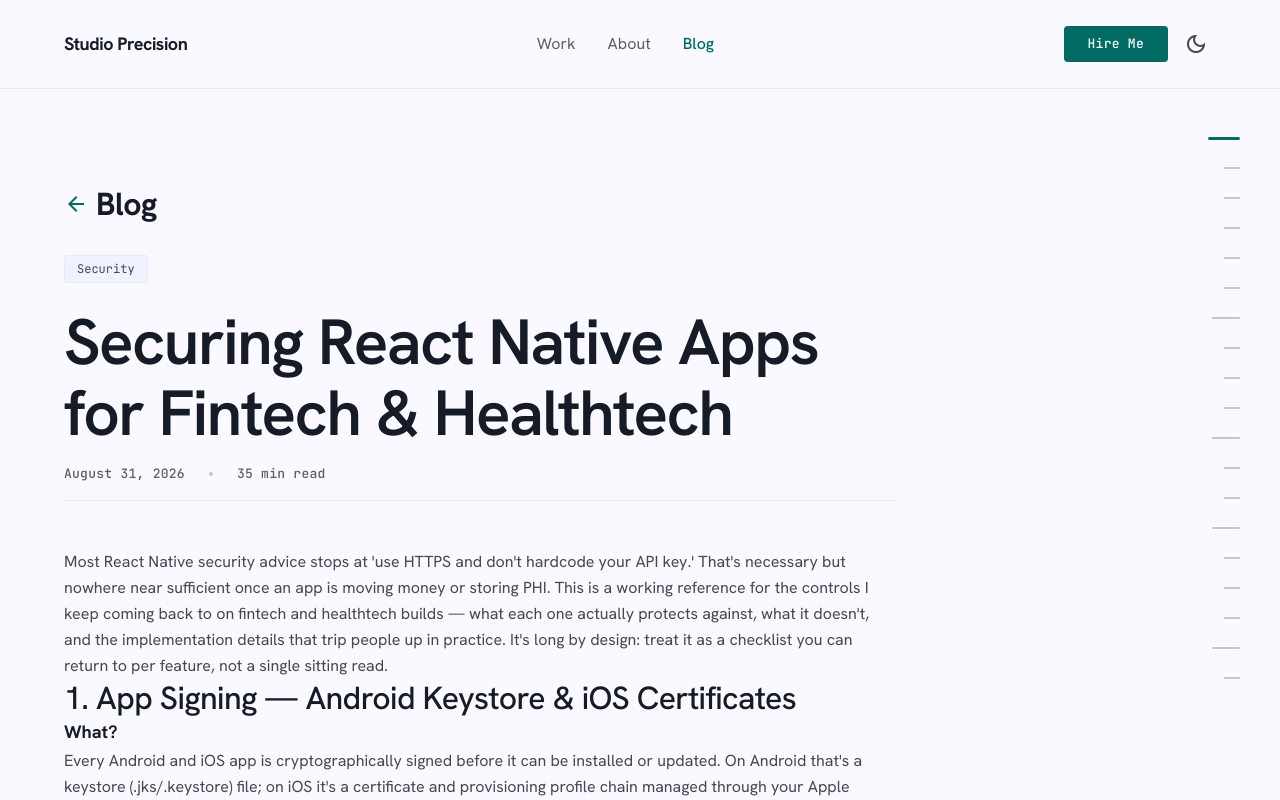
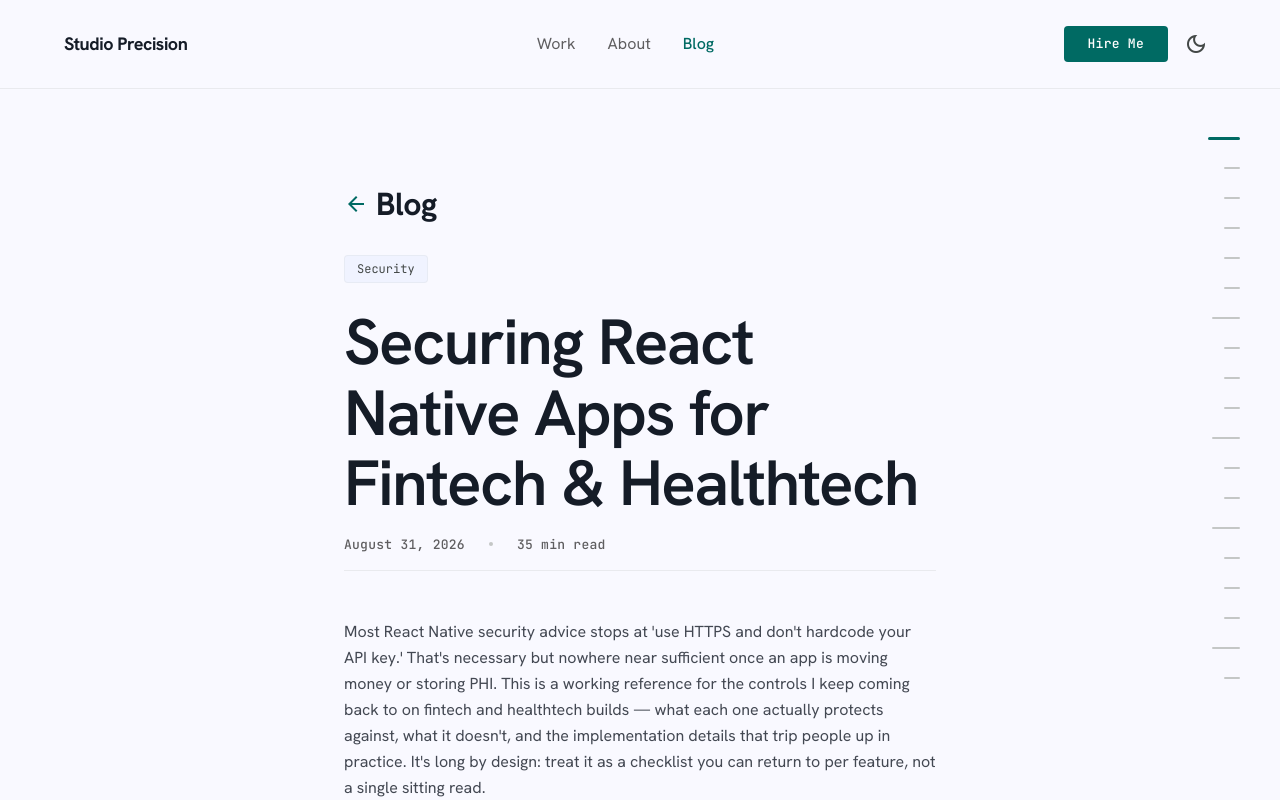
Before and after one commit to AKASHKUMAR507/StudioPrecision, a React (Vite) app: page /blog/mobile-security-fintech-healthtech in a window 1280 px wide. Shown: the top 800 px of the page. Built offline with nearby package versions, Linux system fonts and the light colour scheme.

Commit message:
feat: update BlogPostContent component layout for improved responsiveness

```diff
--- a/src/features/blog/BlogPost.jsx
+++ b/src/features/blog/BlogPost.jsx
@@ -308,7 +308,7 @@ function BlogPostContent({ post }) {
   }, [toc])
 
   return (
-    <div className="mx-auto w-full max-w-7xl px-canvas-margin-mobile py-16 md:px-canvas-margin md:py-24 lg:pr-80 xl:pr-96 2xl:pr-64">
+    <div className="mx-auto w-full max-w-4xl px-canvas-margin-mobile py-16 md:max-w-5xl md:px-canvas-margin md:py-24 lg:max-w-[min(60rem,calc(100vw-37rem))] lg:px-0 xl:max-w-[min(66rem,calc(100vw-43rem))]">
       <Link
         to="/blog"
         className="group mb-stack-lg inline-flex items-center gap-2 font-headline-md text-headline-md font-bold text-on-surface"
```
